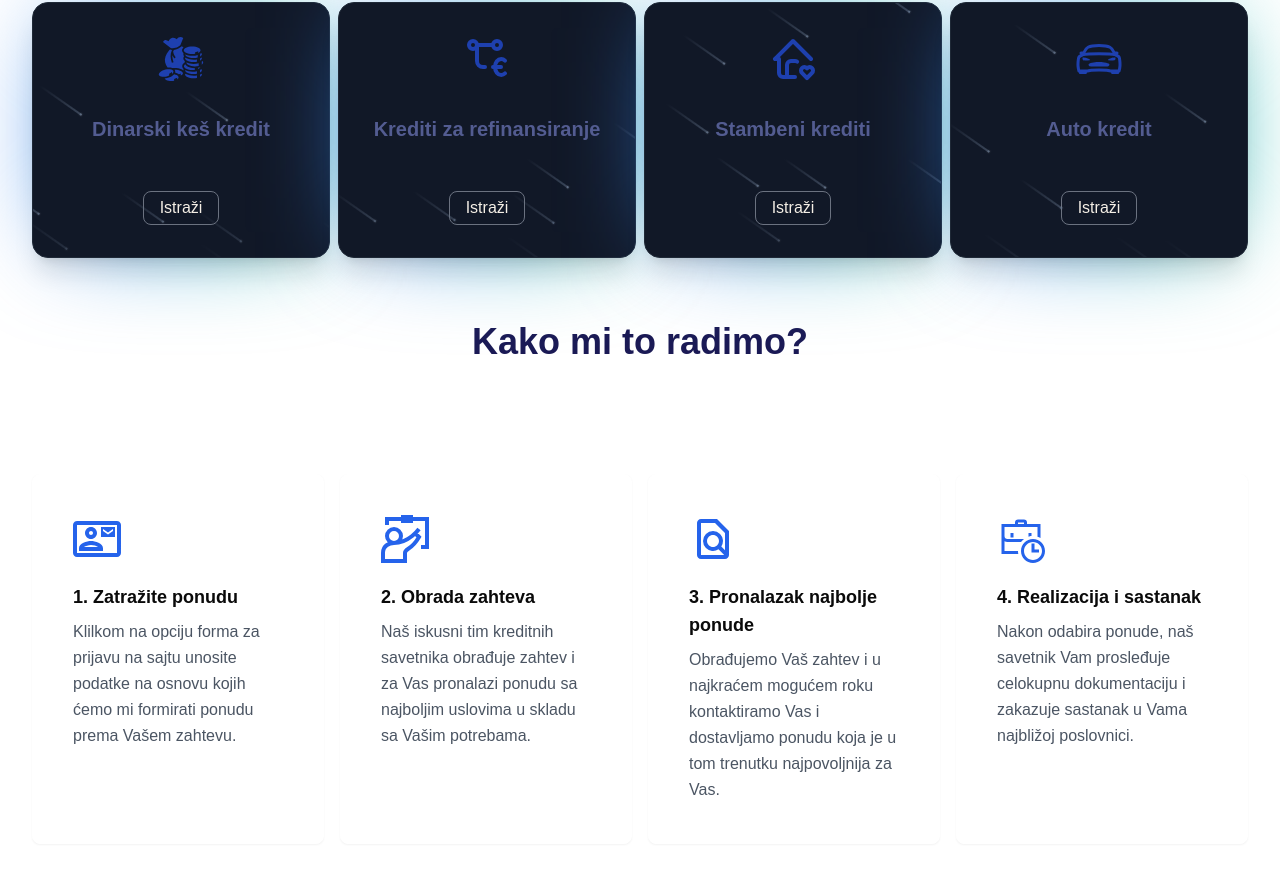
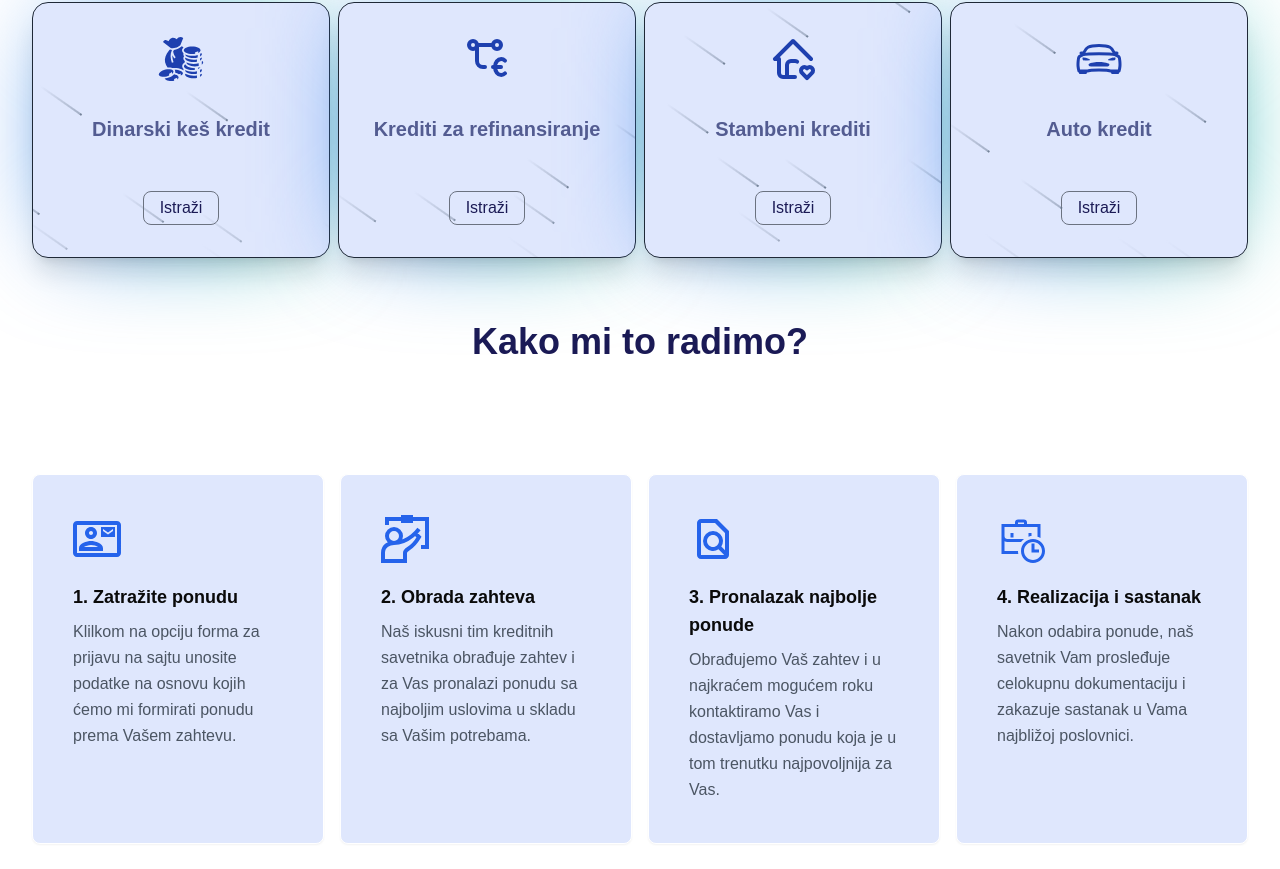
Before and after one commit to darkohedgehog/kreditni-savetnik, a Next.js app: page / in a window 1280 px wide. Shown: the part 2411-3280 px from the top of the page. Built offline with nearby package versions, Linux system fonts and the light colour scheme.

Commit message:
"Updated Approach.tsx and MeteorsBox.tsx components to use new background colors, and added 'card-bg-light' and 'card-bg-dark' colors to tailwind.config.ts"

```diff
--- a/src/components/home/Approach.tsx
+++ b/src/components/home/Approach.tsx
@@ -15,7 +15,7 @@ export default function Approach() {
           </h1>
           <div className="container mx-auto px-4 py-16 lg:px-8 lg:py-28 xl:max-w-7xl">
             <div className="grid grid-cols-1 gap-4 sm:grid-cols-2 lg:grid-cols-4">
-              <div className="rounded-lg border border-white bg-white p-5 shadow-sm transition hover:border-blue-600 md:p-7 xl:p-10 dark:border-gray-800 dark:bg-gray-800 dark:shadow-none dark:hover:border-blue-400">
+              <div className="rounded-lg border border-white bg-card-bg-light p-5 shadow-sm transition hover:border-blue-600 md:p-7 xl:p-10 dark:border-gray-800 dark:bg-card-bg-dark dark:shadow-none dark:hover:border-blue-400">
               <MdOutlineContactMail
                   className="hi-outline hi-rectangle-stack mb-5 inline-block size-12 text-blue-600 dark:text-blue-500"/>
 
@@ -26,7 +26,7 @@ export default function Approach() {
                 Klilkom na opciju forma za prijavu na sajtu unosite podatke na osnovu kojih ćemo mi formirati ponudu prema Vašem zahtevu.
                 </p>
               </div>
-              <div className="rounded-lg border border-white bg-white p-5 shadow-sm transition hover:border-blue-600 md:p-7 xl:p-10 dark:border-gray-800 dark:bg-gray-800 dark:shadow-none dark:hover:border-blue-400">
+              <div className="rounded-lg border border-white bg-card-bg-light p-5 shadow-sm transition hover:border-blue-600 md:p-7 xl:p-10 dark:border-gray-800 dark:bg-card-bg-dark dark:shadow-none dark:hover:border-blue-400">
               <GrWorkshop
                   className="hi-outline hi-rectangle-stack mb-5 inline-block size-12 text-blue-600 dark:text-blue-500"/>
                 <h4 className="mb-2 text-lg font-bold">
@@ -36,7 +36,7 @@ export default function Approach() {
                 Naš iskusni tim kreditnih savetnika obrađuje zahtev i za Vas pronalazi ponudu sa najboljim uslovima u skladu sa Vašim potrebama.
                 </p>
               </div>
-              <div className="rounded-lg border border-white bg-white p-5 shadow-sm transition hover:border-blue-600 md:p-7 xl:p-10 dark:border-gray-800 dark:bg-gray-800 dark:shadow-none dark:hover:border-blue-400">
+              <div className="rounded-lg border border-white bg-card-bg-light p-5 shadow-sm transition hover:border-blue-600 md:p-7 xl:p-10 dark:border-gray-800 dark:bg-card-bg-dark dark:shadow-none dark:hover:border-blue-400">
               <MdOutlineFindInPage
                   className="hi-outline hi-rectangle-stack mb-5 inline-block size-12 text-blue-600 dark:text-blue-500"/>
                 <h4 className="mb-2 text-lg font-bold">3. Pronalazak najbolje ponude</h4>
@@ -44,7 +44,7 @@ export default function Approach() {
                   Obrađujemo Vaš zahtev i u najkraćem mogućem roku kontaktiramo Vas i dostavljamo ponudu koja je u tom trenutku najpovoljnija za Vas.
                 </p>
               </div>
-              <div className="rounded-lg border border-white bg-white p-5 shadow-sm transition hover:border-blue-600 sm:col-span-2 md:p-7 lg:col-span-1 xl:p-10 dark:border-gray-800 dark:bg-gray-800 dark:shadow-none dark:hover:border-blue-400">
+              <div className="rounded-lg border border-white bg-card-bg-light p-5 shadow-sm transition hover:border-blue-600 sm:col-span-2 md:p-7 lg:col-span-1 xl:p-10 dark:border-gray-800 dark:bg-card-bg-dark dark:shadow-none dark:hover:border-blue-400">
               <LiaBusinessTimeSolid
                   className="hi-outline hi-rectangle-stack mb-5 inline-block size-12 text-blue-600 dark:text-blue-500"/>
                 <h4 className="mb-2 text-lg font-bold">4. Realizacija i sastanak</h4>
--- a/src/components/home/MeteorsBox.tsx
+++ b/src/components/home/MeteorsBox.tsx
@@ -15,7 +15,7 @@ export function MeteorsBox({ title, icon, buttonText, buttonLink }: MeteorsBoxPr
   return (
     <div className="w-full relative max-w-xs mx-auto">
       <div className="absolute inset-0 h-full w-full bg-gradient-to-r from-blue-500 to-teal-500 transform scale-[0.80] bg-red-500 rounded-lg blur-3xl" />
-      <div className="relative shadow-xl bg-gray-900 border border-gray-800 px-4 py-8 h-full overflow-hidden rounded-2xl flex flex-col justify-center items-center gap-8">
+      <div className="relative shadow-xl bg-card-bg-light dark:bg-card-bg-dark border border-gray-800 px-4 py-8 h-full overflow-hidden rounded-2xl flex flex-col justify-center items-center gap-8">
 
         <div className="flex items-center justify-center text-5xl text-blue-800">
           {icon}
@@ -26,7 +26,7 @@ export function MeteorsBox({ title, icon, buttonText, buttonLink }: MeteorsBoxPr
         </h1>
         <Link
         href={buttonLink}>
-        <button className="border px-4 py-1 rounded-lg border-gray-500 text-accentwhite">
+        <button className="border px-4 py-1 rounded-lg border-gray-500 text-purple dark:text-accentwhite">
           {buttonText}
         </button>
         </Link>
--- a/tailwind.config.ts
+++ b/tailwind.config.ts
@@ -54,6 +54,8 @@ const config: Config = {
 			darkblue:'#9290C3',
 			purple:'#1B1A55',
 			accentwhite:'#F5EFE6',
+			'card-bg-light': '#dfe7fd',
+            'card-bg-dark': '#011638',
   		},
   		borderRadius: {
   			lg: 'var(--radius)',
```
